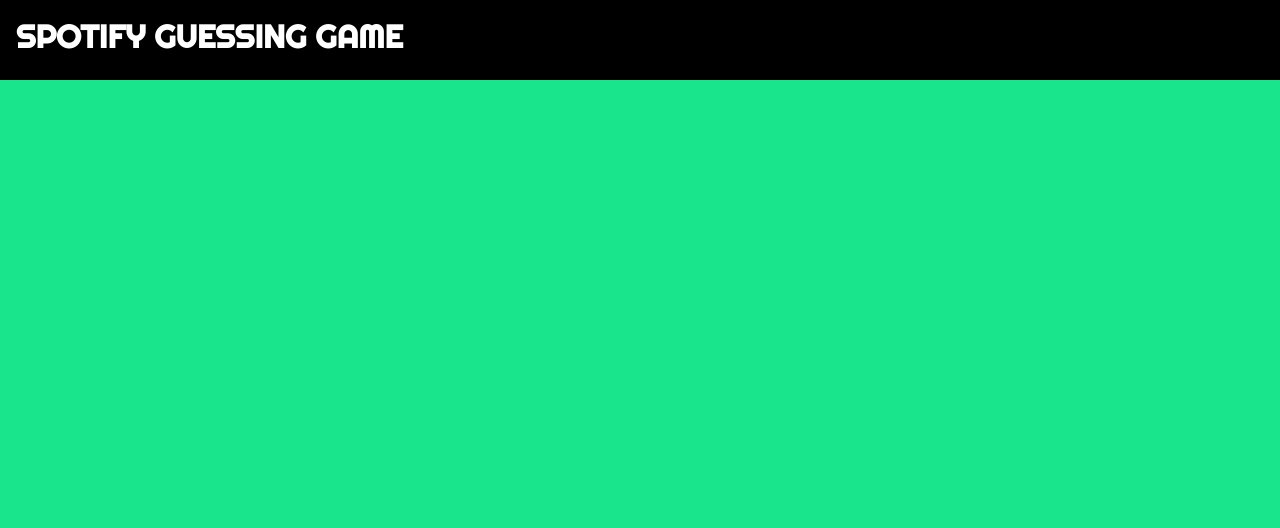
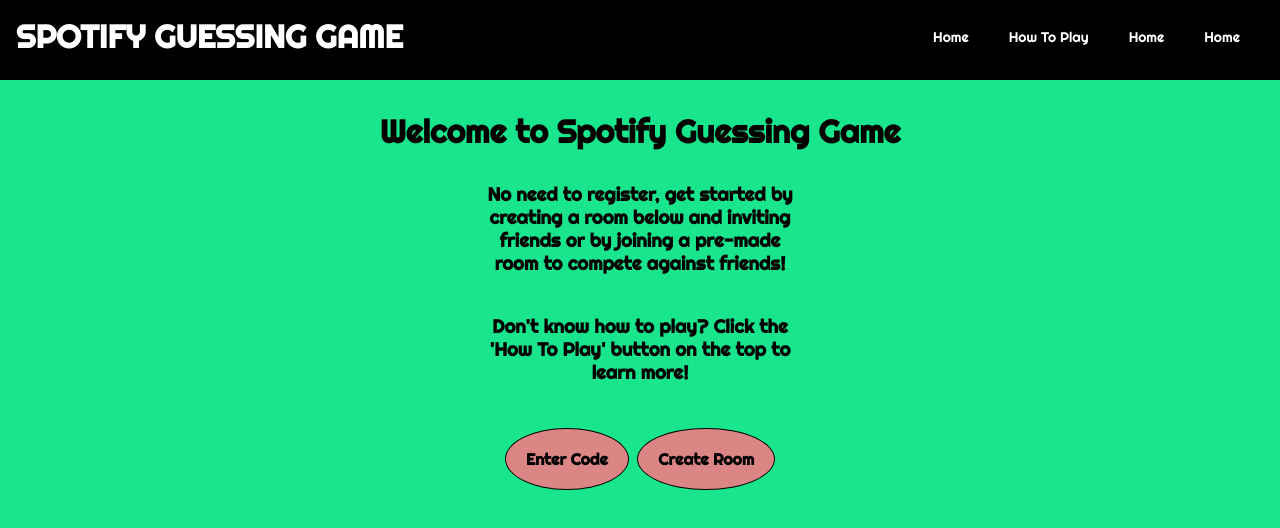
Before and after one commit to adipoluri/quizifymusicgame, a plain HTML site: page index.html in a window 1280 px wide. Drawn offline with nearby package versions, Linux system fonts and the light colour scheme.

Commit message:
Added buttons, nav bar, textbox

```diff
--- a/app.js
+++ b/app.js
@@ -8,3 +8,9 @@
 })
 
 app.mount('#app')
+
+
+function showHideRoomCode(){
+    document.getElementById('roomCodeInput').className="show";
+    document.getElementById('submitRoomCode').className="show";
+}
--- a/index.css
+++ b/index.css
@@ -1,10 +1,10 @@
 body{
+    font-family: 'Righteous', cursive;
     margin: 0;
     padding: 0;
     background-color: #19E68C;
 }
 #banner{
-    font-family: 'Righteous', cursive;
     height: 5em;
     background-color: black;
     color:white;
@@ -13,3 +13,68 @@
     padding:0.5em;
     margin:0%;
 }
+
+#button{
+    font-family: 'Righteous', cursive;
+    background-color: #DB8585;
+    border: 1px solid black;
+    color: black;
+    font-weight: bold;
+    padding: 20px;
+    text-align: center;
+    text-decoration: none;
+    display: inline-block;
+    font-size: 16px;
+    margin: 4px 2px;
+    border-radius: 50%;
+    width: auto;
+    height: auto;
+}
+
+#buttonDiv{
+    margin: auto;
+    width: 50%;
+    padding: 10px;
+    text-align: center;
+    padding: 20px 20px 20px 20px;
+}
+
+
+#navBar{
+    float: right;
+    height: 5em;
+    padding-right: 20px;
+    padding-top: 12px;
+}
+
+ul li{
+    list-style: none;
+    display: inline-block;
+    float: left;
+    height: 5em;
+}
+
+ul li a{
+    font-family: 'Righteous', cursive;
+    display: block;
+    text-decoration: none;
+    font-size: 14px;
+    padding: 0 20px;
+    color: white;
+
+}
+
+#info, #gameInfo{
+    margin: auto;
+    width: 50%;
+    padding: 10px;
+    text-align: center;
+}
+
+.hide{
+    display: none;
+}
+
+.show{
+    display: inline-block;
+}
--- a/index.html
+++ b/index.html
@@ -7,16 +7,40 @@
   <link rel="preconnect" href="https://fonts.googleapis.com">
   <link rel="preconnect" href="https://fonts.gstatic.com" crossorigin>
   <link href="https://fonts.googleapis.com/css2?family=Righteous&display=swap" rel="stylesheet">
+  <script src="app.js"></script>
 </head>
 <body>
   <div id="app">
     <div id="banner">
-      <h1>SPOTIFY GUESSING GAME</h1>
+      <nav id="navBar">
+        <ul>
+        <li><a href="#">Home</a></li>
+        <li><a href="#">How To Play</a></li>
+        <li><a href="#">Home</a></li>
+        <li><a href="#">Home</a></li>
+      </ul>
+      </nav>
+      <h1 id="title">SPOTIFY GUESSING GAME</h1>
     </div>
+
+    <div id="info">
+      <h1 id="title">Welcome to Spotify Guessing Game</h1>
+      <h3 id="gameInfo">No need to register, get started by creating a room below and inviting friends or by joining a pre-made room to compete against friends!</h3>
+      <br/>
+      <h3 id="gameInfo">Don't know how to play? Click the 'How To Play' button on the top to learn more!</h3>
+    </div>
+
+    <div id="buttonDiv">
+      <button href="lobby.html" id="button" onclick="showHideRoomCode()">Enter Code</button>
+      <button id="button">Create Room</button>
+      <div id="inputBox">
+        <input class="hide" id="roomCodeInput" type="text" id="textInput"/>
+        <input class="hide" type="submit" id="submitRoomCode"/>
+      </div>
+    </div>
+
   </div>
 
   <script src="https://unpkg.com/vue@next"></script>
-  <script src="app.js">
-  </script>
 </body>
 </html>
```
Also changed, not shown: lobby.html (added).
